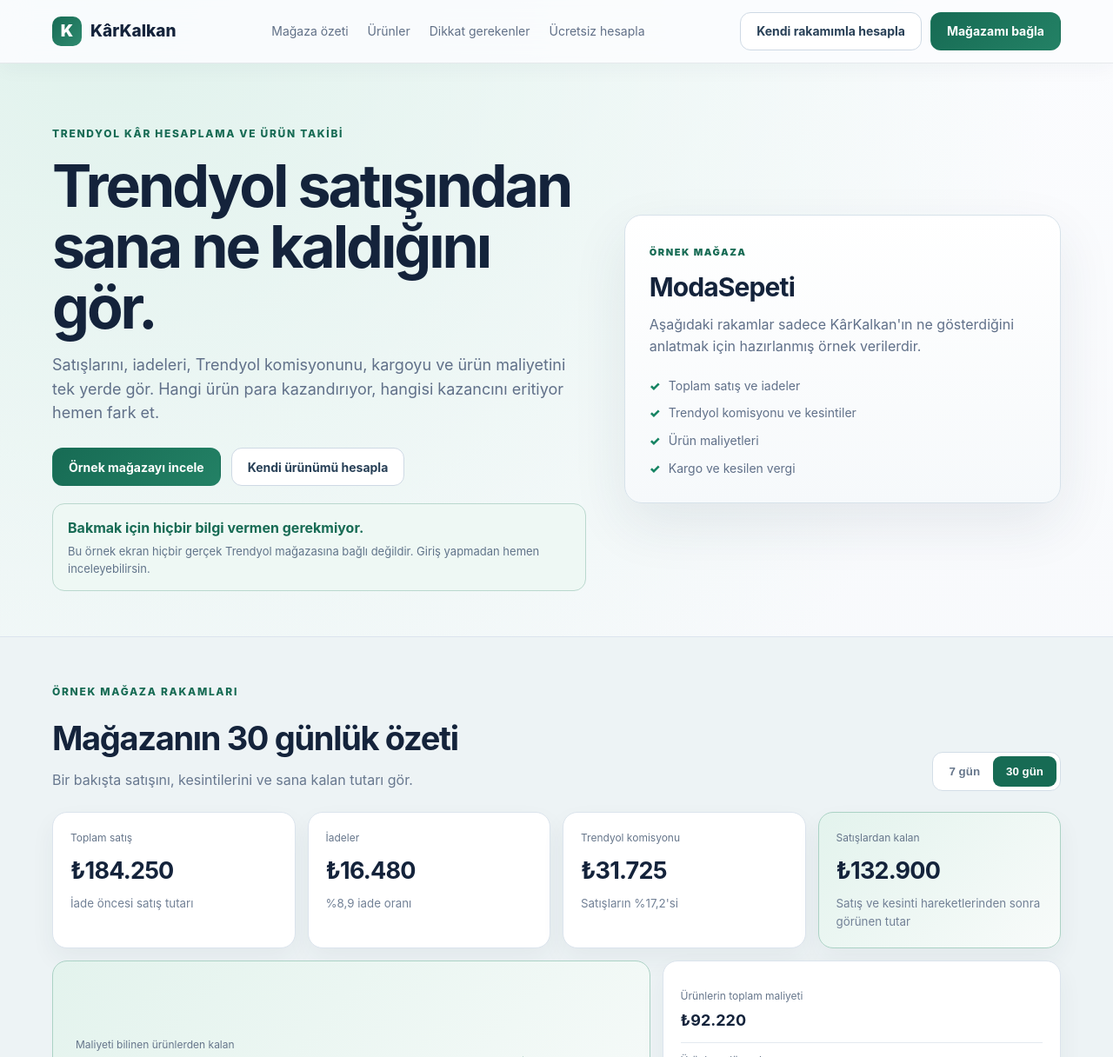
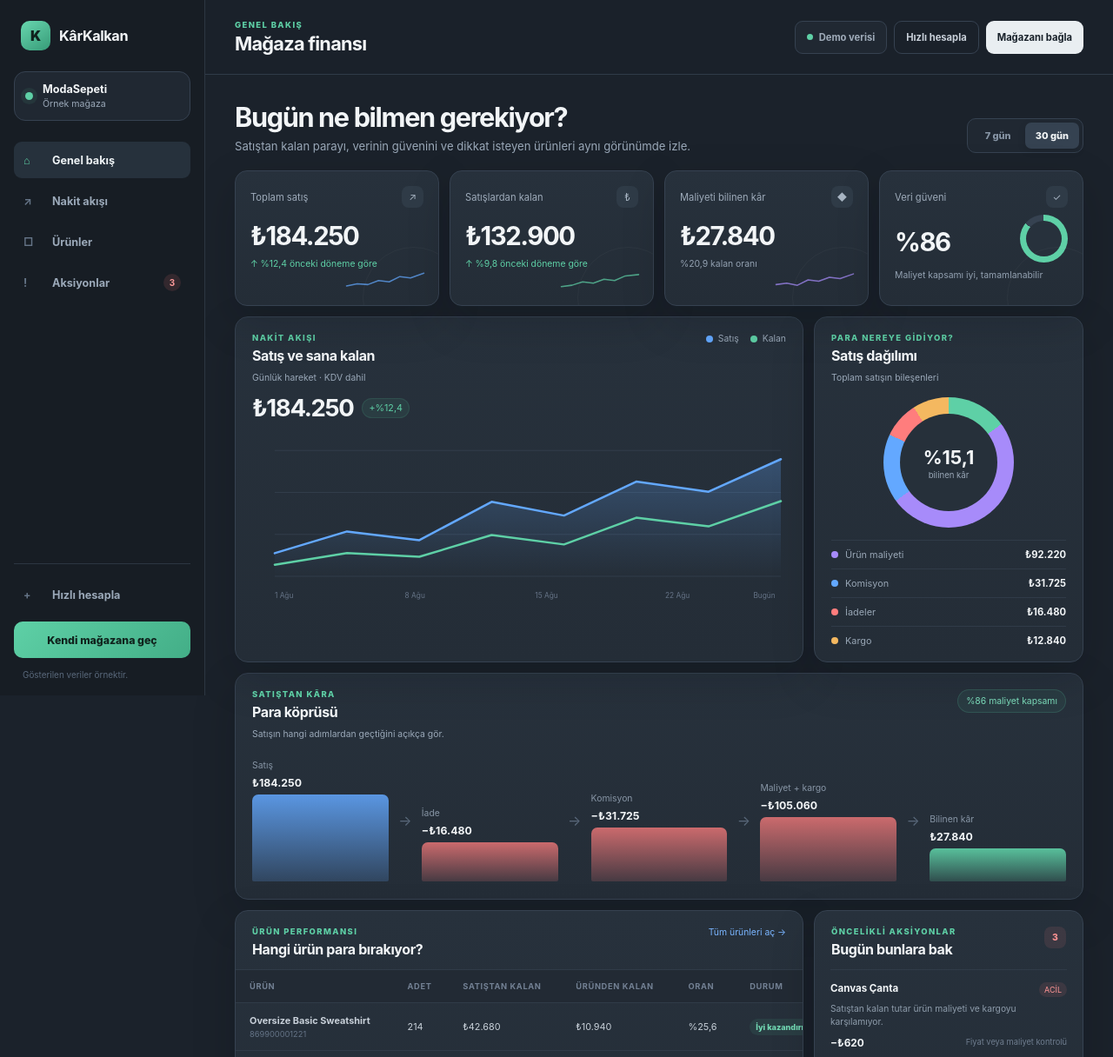
Before and after one commit to legolasgimli17-hub/karkalkan, a plain HTML site: page index.html in a window 1280 px wide. Shown: the top 1216 px of the page at 87% size. Drawn offline with Linux system fonts and the light colour scheme.

Commit message:
Serve unified workspace from root index

```diff
--- a/index.html
+++ b/index.html
@@ -3,133 +3,99 @@
 <head>
   <meta charset="utf-8">
   <meta name="viewport" content="width=device-width,initial-scale=1">
-  <meta name="theme-color" content="#f5f7fb">
+  <meta name="theme-color" content="#1b222b">
   <meta name="application-name" content="KârKalkan">
   <meta name="robots" content="index,follow">
-  <meta name="google-site-verification" content="bTpUowh7OLmLsQP85fdwwyaBuCFm04iDu1pKbADVFgE">
-  <meta name="description" content="Trendyol kâr hesaplama: satış, iade, komisyon, kargo ve ürün maliyetlerini tek ekranda gör; komisyon sonrası sana ne kaldığını hesapla.">
-  <meta property="og:type" content="website">
-  <meta property="og:locale" content="tr_TR">
-  <meta property="og:title" content="Trendyol Kâr Hesaplama | KârKalkan">
-  <meta property="og:description" content="Trendyol komisyonu, iade, kargo ve ürün maliyetinden sonra sana ne kaldığını örnek mağazada hemen gör.">
-  <meta name="twitter:card" content="summary">
+  <meta name="description" content="Trendyol satış, iade, komisyon, kargo ve ürün maliyetlerini tek finans çalışma alanında izle.">
   <link rel="canonical" href="https://karkalkan.vercel.app/">
-  <title>Trendyol Kâr Hesaplama | KârKalkan</title>
-  <link rel="stylesheet" href="landing.css">
-  <link rel="stylesheet" href="demo.css">
-  <link rel="stylesheet" href="finance-light.css">
+  <title>KârKalkan — Mağaza Finansını Tek Yerde Gör</title>
+  <link rel="stylesheet" href="workspace-v2.css">
   <script>window.va=window.va||function(){(window.vaq=window.vaq||[]).push(arguments);};</script>
   <script defer src="/_vercel/insights/script.js"></script>
-  <script defer src="demo.js"></script>
+  <script defer src="workspace-demo.js"></script>
 </head>
-<body>
-<header class="top">
-  <div class="wrap nav">
-    <a class="brand" href="/"><span class="mark">K</span><span>KârKalkan</span></a>
-    <nav class="navlinks" aria-label="Ana navigasyon">
-      <a href="#ozet">Mağaza özeti</a>
-      <a href="#urunler">Ürünler</a>
-      <a href="#riskler">Dikkat gerekenler</a>
-      <a href="/hesapla">Ücretsiz hesapla</a>
+<body class="workspace-body">
+  <aside class="workspace-sidebar">
+    <a class="workspace-brand" href="/" aria-label="KârKalkan ana görünüm"><span>K</span><strong>KârKalkan</strong></a>
+    <div class="store-chip"><i></i><div><strong>ModaSepeti</strong><small>Örnek mağaza</small></div></div>
+    <nav class="workspace-nav" aria-label="Çalışma alanı navigasyonu">
+      <a class="active" href="#genel"><span>⌂</span>Genel bakış</a>
+      <a href="#nakit"><span>↗</span>Nakit akışı</a>
+      <a href="#urunler"><span>□</span>Ürünler</a>
+      <a href="#aksiyonlar"><span>!</span>Aksiyonlar <b>3</b></a>
     </nav>
-    <div class="actions">
-      <a class="btn ghost" href="/hesapla">Kendi rakamımla hesapla</a>
-      <a class="btn primary" href="/uygulama">Mağazamı bağla</a>
+    <div class="sidebar-bottom">
+      <a href="/hesapla"><span>+</span>Hızlı hesapla</a>
+      <a class="sidebar-primary" href="/uygulama">Kendi mağazana geç</a>
+      <p>Gösterilen veriler örnektir.</p>
     </div>
-  </div>
-</header>
+  </aside>
 
-<main>
-  <section class="demo-hero wrap">
-    <div>
-      <p class="eyebrow">TRENDYOL KÂR HESAPLAMA VE ÜRÜN TAKİBİ</p>
-      <h1>Trendyol satışından sana ne kaldığını gör.</h1>
-      <p class="lead">Satışlarını, iadeleri, Trendyol komisyonunu, kargoyu ve ürün maliyetini tek yerde gör. Hangi ürün para kazandırıyor, hangisi kazancını eritiyor hemen fark et.</p>
-      <div class="hero-actions">
-        <a class="btn primary" href="#ozet">Örnek mağazayı incele</a>
-        <a class="btn ghost" href="/hesapla">Kendi ürünümü hesapla</a>
-      </div>
-      <div class="trust-banner"><strong>Bakmak için hiçbir bilgi vermen gerekmiyor.</strong><span>Bu örnek ekran hiçbir gerçek Trendyol mağazasına bağlı değildir. Giriş yapmadan hemen inceleyebilirsin.</span></div>
-    </div>
-    <aside class="demo-proof">
-      <span class="demo-label">ÖRNEK MAĞAZA</span>
-      <h2>ModaSepeti</h2>
-      <p>Aşağıdaki rakamlar sadece KârKalkan'ın ne gösterdiğini anlatmak için hazırlanmış örnek verilerdir.</p>
-      <ul>
-        <li>Toplam satış ve iadeler</li>
-        <li>Trendyol komisyonu ve kesintiler</li>
-        <li>Ürün maliyetleri</li>
-        <li>Kargo ve kesilen vergi</li>
-      </ul>
-    </aside>
-  </section>
+  <main class="workspace-main">
+    <header class="workspace-topbar">
+      <div class="mobile-brand"><span>K</span><strong>KârKalkan</strong></div>
+      <div><p class="workspace-kicker">GENEL BAKIŞ</p><h1>Mağaza finansı</h1></div>
+      <div class="topbar-actions"><span class="data-state"><i></i> Demo verisi</span><a class="outline-action" href="/hesapla">Hızlı hesapla</a><a class="primary-action" href="/uygulama">Mağazanı bağla</a></div>
+    </header>
 
-  <section class="demo-shell" id="ozet">
-    <div class="wrap">
-      <div class="demo-toolbar">
-        <div>
-          <p class="eyebrow">ÖRNEK MAĞAZA RAKAMLARI</p>
-          <h2>Mağazanın 30 günlük özeti</h2>
-          <p>Bir bakışta satışını, kesintilerini ve sana kalan tutarı gör.</p>
-        </div>
-        <div class="range-switch" role="group" aria-label="Tarih aralığı">
-          <button type="button" data-range="7">7 gün</button>
-          <button type="button" data-range="30" class="active">30 gün</button>
-        </div>
+    <section class="workspace-content" id="genel">
+      <div class="overview-head">
+        <div><h2>Bugün ne bilmen gerekiyor?</h2><p>Satıştan kalan parayı, verinin güvenini ve dikkat isteyen ürünleri aynı görünümde izle.</p></div>
+        <div class="range-switch" role="group" aria-label="Tarih aralığı"><button type="button" data-range="7">7 gün</button><button type="button" data-range="30" class="active">30 gün</button></div>
       </div>
 
-      <div class="demo-grid kpi-row">
-        <article class="demo-card"><span>Toplam satış</span><strong id="grossSales">₺184.250</strong><small>İade öncesi satış tutarı</small></article>
-        <article class="demo-card"><span>İadeler</span><strong id="returns">₺16.480</strong><small id="returnMeta">%8,9 iade oranı</small></article>
-        <article class="demo-card"><span>Trendyol komisyonu</span><strong id="commission">₺31.725</strong><small id="commissionMeta">Satışların %17,2'si</small></article>
-        <article class="demo-card featured"><span>Satışlardan kalan</span><strong id="sellerRevenue">₺132.900</strong><small>Satış ve kesinti hareketlerinden sonra görünen tutar</small></article>
+      <div class="kpi-strip">
+        <article class="metric-card"><div class="metric-label"><span>Toplam satış</span><i>↗</i></div><strong id="grossSales">₺184.250</strong><small id="grossTrend" class="up">↑ %12,4 <em>önceki döneme göre</em></small><svg class="spark" viewBox="0 0 120 28" aria-hidden="true"><polyline points="2,23 18,20 34,21 50,15 66,17 82,9 98,11 118,4"/></svg></article>
+        <article class="metric-card"><div class="metric-label"><span>Satışlardan kalan</span><i>₺</i></div><strong id="sellerRevenue">₺132.900</strong><small id="cashTrend" class="up">↑ %9,8 <em>önceki döneme göre</em></small><svg class="spark cash" viewBox="0 0 120 28" aria-hidden="true"><polyline points="2,24 18,22 34,17 50,19 66,13 82,15 98,8 118,6"/></svg></article>
+        <article class="metric-card"><div class="metric-label"><span>Maliyeti bilinen kâr</span><i>◆</i></div><strong id="profit">₺27.840</strong><small id="margin" class="neutral">%20,9 kalan oranı</small><svg class="spark profit" viewBox="0 0 120 28" aria-hidden="true"><polyline points="2,21 18,19 34,22 50,14 66,16 82,10 98,12 118,5"/></svg></article>
+        <article class="metric-card evidence-card"><div class="metric-label"><span>Veri güveni</span><i>✓</i></div><div class="confidence-row"><strong id="coverage">%86</strong><div class="confidence-ring" id="coverageRing"><span></span></div></div><small class="neutral">Maliyet kapsamı iyi, tamamlanabilir</small></article>
       </div>
 
-      <div class="demo-grid profit-row">
-        <article class="profit-demo-card">
-          <div><span>Maliyeti bilinen ürünlerden kalan</span><strong id="profit">₺27.840</strong><small id="profitMeta">Ürün maliyeti ve ürüne düşen kargo çıkarıldıktan sonra</small></div>
-          <div class="profit-side-demo"><span>Kalan oranı</span><strong id="margin">%20,9</strong></div>
+      <div class="analytics-grid" id="nakit">
+        <article class="workspace-card trend-card">
+          <header><div><p class="card-kicker">NAKİT AKIŞI</p><h3>Satış ve sana kalan</h3><span>Günlük hareket · KDV dahil</span></div><div class="chart-legend"><span><i class="sales-dot"></i>Satış</span><span><i class="cash-dot"></i>Kalan</span></div></header>
+          <div class="chart-value"><strong id="chartTotal">₺184.250</strong><span id="chartDelta">+%12,4</span></div>
+          <svg class="line-chart" viewBox="0 0 760 250" role="img" aria-label="Günlük satış ve satışlardan kalan çizgi grafiği">
+            <defs><linearGradient id="salesArea" x1="0" y1="0" x2="0" y2="1"><stop offset="0" stop-color="#63a8ff" stop-opacity=".28"/><stop offset="1" stop-color="#63a8ff" stop-opacity="0"/></linearGradient></defs>
+            <g class="grid-lines"><line x1="42" y1="34" x2="742" y2="34"/><line x1="42" y1="92" x2="742" y2="92"/><line x1="42" y1="150" x2="742" y2="150"/><line x1="42" y1="208" x2="742" y2="208"/></g>
+            <polygon id="salesAreaShape" class="sales-area" points="42,208 42,176 142,146 242,158 342,105 442,124 542,77 642,91 742,46 742,208"/>
+            <polyline id="salesLine" class="sales-line" points="42,176 142,146 242,158 342,105 442,124 542,77 642,91 742,46"/>
+            <polyline id="cashLine" class="cash-line" points="42,192 142,176 242,181 342,151 442,164 542,127 642,139 742,104"/>
+            <g class="x-labels"><text x="42" y="238">1 Ağu</text><text x="222" y="238">8 Ağu</text><text x="402" y="238">15 Ağu</text><text x="582" y="238">22 Ağu</text><text x="704" y="238">Bugün</text></g>
+          </svg>
         </article>
-        <article class="breakdown-card">
-          <div><span>Ürünlerin toplam maliyeti</span><strong id="cogs">₺92.220</strong></div>
-          <div><span>Ürünlere düşen kargo</span><strong id="cargo">₺12.840</strong></div>
-          <div><span>Kesilen vergi (stopaj)</span><strong id="stoppage">₺4.820</strong><small>Ödeme sırasında kesilen tutar; burada ayrı gösterilir.</small></div>
+
+        <article class="workspace-card breakdown-panel">
+          <header><div><p class="card-kicker">PARA NEREYE GİDİYOR?</p><h3>Satış dağılımı</h3><span>Toplam satışın bileşenleri</span></div></header>
+          <div class="donut-wrap"><div class="donut" id="costDonut"><div><strong id="donutProfit">%15,1</strong><span>bilinen kâr</span></div></div></div>
+          <div class="breakdown-list">
+            <div><span><i class="cogs"></i>Ürün maliyeti</span><strong id="cogs">₺92.220</strong></div>
+            <div><span><i class="commission"></i>Komisyon</span><strong id="commission">₺31.725</strong></div>
+            <div><span><i class="returns"></i>İadeler</span><strong id="returns">₺16.480</strong></div>
+            <div><span><i class="cargo"></i>Kargo</span><strong id="cargo">₺12.840</strong></div>
+          </div>
         </article>
       </div>
 
-      <div class="coverage-card-demo">
-        <div><span>Maliyeti girilmiş satışlar</span><strong id="coverage">%86</strong></div>
-        <div class="coverage-track"><i id="coverageBar" class="coverage-86"></i></div>
-        <p id="coverageText">Satışların %86'sında ürün maliyeti girilmiş. Diğer ürünlerde ne kadar kaldığını hesaplamak için maliyet bilgisi gerekiyor.</p>
+      <article class="workspace-card money-bridge">
+        <header><div><p class="card-kicker">SATIŞTAN KÂRA</p><h3>Para köprüsü</h3><span>Satışın hangi adımlardan geçtiğini açıkça gör.</span></div><span class="scope-badge" id="coverageBadge">%86 maliyet kapsamı</span></header>
+        <div class="bridge-grid">
+          <div class="bridge-item start"><span>Satış</span><strong id="bridgeSales">₺184.250</strong><i class="h100"></i></div>
+          <div class="bridge-arrow">→</div><div class="bridge-item negative"><span>İade</span><strong id="bridgeReturns">−₺16.480</strong><i class="h45"></i></div>
+          <div class="bridge-arrow">→</div><div class="bridge-item negative"><span>Komisyon</span><strong id="bridgeCommission">−₺31.725</strong><i class="h62"></i></div>
+          <div class="bridge-arrow">→</div><div class="bridge-item negative"><span>Maliyet + kargo</span><strong id="bridgeCosts">−₺105.060</strong><i class="h74"></i></div>
+          <div class="bridge-arrow">→</div><div class="bridge-item final"><span>Bilinen kâr</span><strong id="bridgeProfit">₺27.840</strong><i class="h38"></i></div>
+        </div>
+      </article>
+
+      <div class="lower-grid">
+        <article class="workspace-card products-card" id="urunler"><header><div><p class="card-kicker">ÜRÜN PERFORMANSI</p><h3>Hangi ürün para bırakıyor?</h3></div><a href="/uygulama">Tüm ürünleri aç →</a></header><div class="table-scroll"><table><thead><tr><th>Ürün</th><th>Adet</th><th>Satıştan kalan</th><th>Üründen kalan</th><th>Oran</th><th>Durum</th></tr></thead><tbody id="productRows"></tbody></table></div></article>
+        <article class="workspace-card actions-card" id="aksiyonlar"><header><div><p class="card-kicker">ÖNCELİKLİ AKSİYONLAR</p><h3>Bugün bunlara bak</h3></div><span class="alert-count">3</span></header><div id="riskCards" class="action-list"></div></article>
       </div>
-    </div>
-  </section>
 
-  <section class="section" id="urunler">
-    <div class="wrap">
-      <div class="section-head"><p class="eyebrow">ÜRÜN ÜRÜN BAK</p><h2>Hangi üründen ne kadar kaldığını gör.</h2><p>Maliyeti girilen ürünlerde sana kalan tutarı gösterir. Maliyeti eksikse de bunu açıkça söyler; tahmin uydurmaz.</p></div>
-      <div class="table-card"><div class="table-scroll"><table><thead><tr><th>Ürün</th><th>Adet</th><th>Satıştan kalan</th><th>Üründen kalan</th><th>Kalan oranı</th><th>Durum</th></tr></thead><tbody id="productRows"></tbody></table></div></div>
-    </div>
-  </section>
-
-  <section class="section" id="riskler">
-    <div class="wrap">
-      <div class="section-head"><p class="eyebrow">DİKKAT ETMEN GEREKENLER</p><h2>Sorunlu ürünü tek tek aramak zorunda kalma.</h2><p>KârKalkan; az kazandıran, zarar ettiren veya maliyeti eksik olan ürünleri öne çıkarır.</p></div>
-      <div class="grid3" id="riskCards"></div>
-    </div>
-  </section>
-
-  <section class="cta">
-    <div class="wrap cta-box">
-      <div><p class="eyebrow">İSTERSEN BİR SONRAKİ ADIMA GEÇ</p><h2>Kendi rakamlarını hesapla veya mağazanı bağla.</h2><p>Önce ücretsiz hesaplayıcıyla tek bir ürünü deneyebilirsin. KârKalkan işine yararsa daha sonra Trendyol mağazanı bağlayıp gerçek verilerini görebilirsin.</p></div>
-      <div class="hero-actions"><a class="btn primary" href="/hesapla">Kendi ürünümü hesapla</a><a class="btn ghost" href="/uygulama">Mağazamı bağla</a></div>
-    </div>
-  </section>
-</main>
-
-<footer class="foot">
-  <div class="wrap foot-inner"><span>© 2026 KârKalkan</span><div class="foot-links"><a href="/hesapla">Ücretsiz hesapla</a><a href="/uygulama">Mağaza girişi</a></div></div>
-  <div class="wrap note">Gösterilen “kalan” tutarlar resmi net kâr değildir. KârKalkan karar vermene yardımcı olur; resmi muhasebe veya vergi hesabının yerine geçmez.</div>
-</footer>
+      <section class="workspace-cta"><div><p class="card-kicker">KENDİ VERİNLE DEVAM ET</p><h2>Aynı görünümü kendi mağazan için aç.</h2><p>Trendyol verilerini bağla; satış, kesinti, ürün maliyeti ve riskleri tek çalışma alanında izle.</p></div><a href="/uygulama">Mağazanı bağla <span>→</span></a></section>
+      <footer class="workspace-footer"><span>© 2026 KârKalkan</span><p>Gösterilen “kalan” tutarlar resmi net kâr değildir; karar desteği sağlar.</p></footer>
+    </section>
+  </main>
 </body>
 </html>
```
Also changed, not shown: home-v2.html (deleted, +0 -101 lines), tests/workspace-v2.test.mjs (+2 -4 lines), vercel.json.
